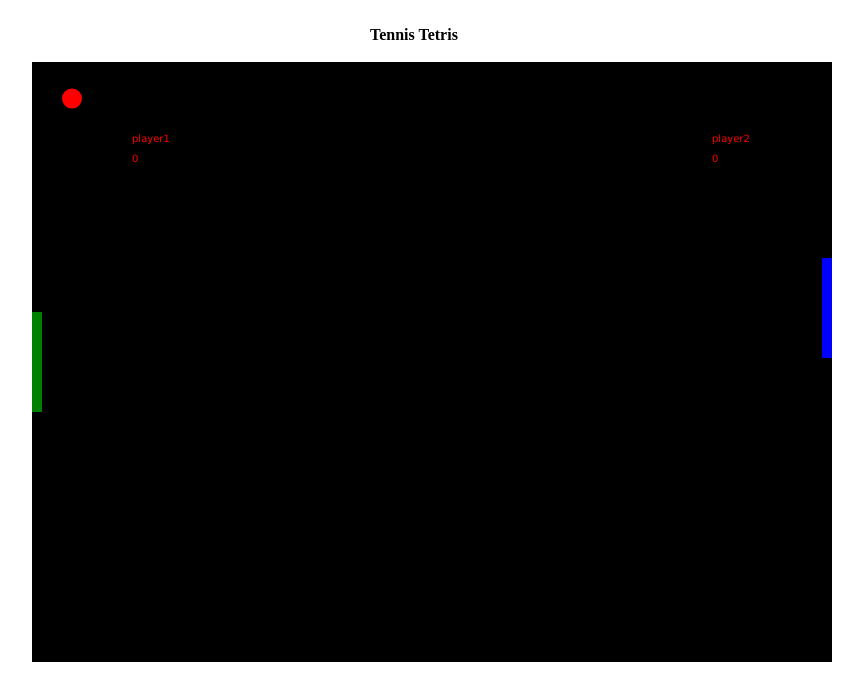
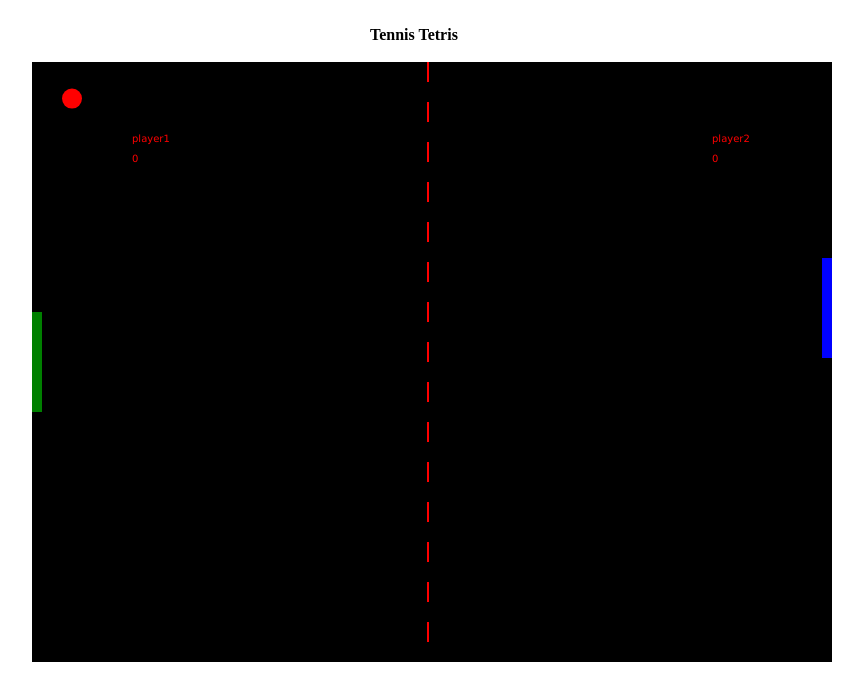
Before and after one commit to kshitijzutshi/Arcade-classic-tennis, a plain HTML site: page game.html in a window 1280 px wide. Shown: the whole page, without its empty margins (246-1109 px from the left). Drawn offline with Linux system fonts and the light colour scheme.

Commit message:
Update game.html

```diff
--- a/game.html
+++ b/game.html
@@ -31,7 +31,7 @@
 
       var player1Score = 0;
       var player2Score = 0;
-      var winningScore = 10;
+      var winningScore = 100;
 
       // variable to pause game
       var showingWinScreen = false;
@@ -180,6 +180,13 @@ function computerMovement(){
         }
     }
 
+
+    function drawNet(){
+    	for (var i = 0; i< canvas.height; i+=40){
+    		colorRect(canvas.width/2+130,i,2,20, 'red');
+    	}
+    }
+
     function drawEverything() { //// no change here, shown for context
     	console.log("drawEverything called");
 
@@ -215,7 +222,7 @@ function computerMovement(){
 			return;
 }
 
-
+drawNet();
 colorRect(270, paddle1Y, PADDLE_THICKNESS, PADDLE_HEIGHT, "green");
         // Draw a blue player paddle  Player 2
 
```
